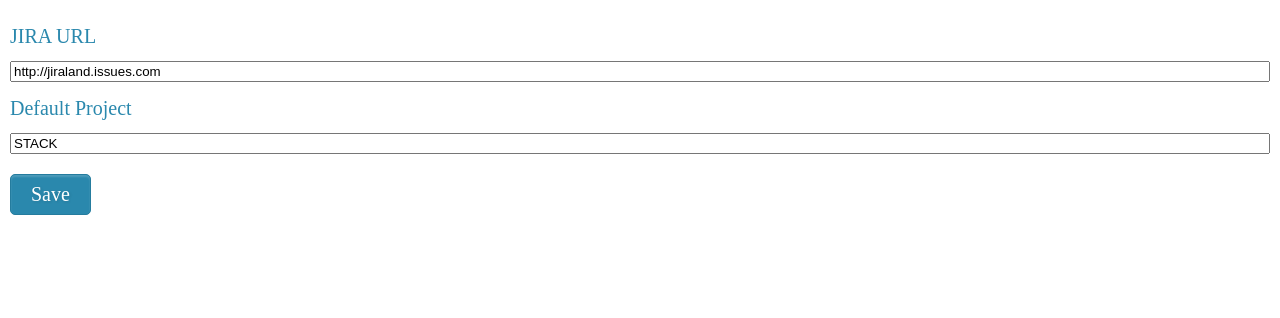
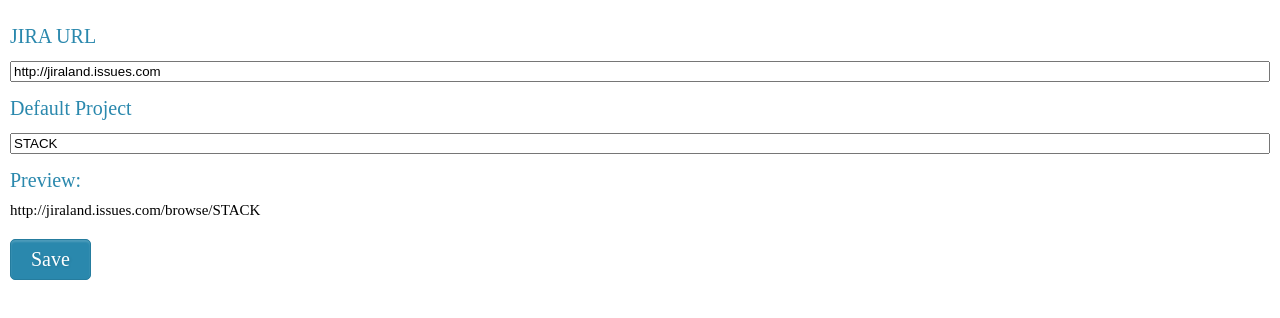
Before and after one commit to jjwong/open_jira_ticket_toolbar, a browser extension: page options.html in a window 1280 px wide. Both pictures are taken after a click on the button "Save". Drawn offline with Linux system fonts and the light colour scheme.

Commit message:
Add more error handling to options

```diff
--- a/css/options.css
+++ b/css/options.css
@@ -37,7 +37,6 @@
 
 #status {
   border-radius: 5px;
-  background-color: #dfe5e8;
   color: #33cc33;
   font-size: 25px;
   margin-top: 20px;
@@ -71,3 +70,9 @@
     background: linear-gradient(to bottom, #2D77A2 5%, #337DA8 100%);
     background-color: #28739E;
 }
+
+#ticketPreview {
+  margin-top: 5px;
+  color: #000;
+  font-size: 15px;
+}
--- a/js/options.js
+++ b/js/options.js
@@ -1,6 +1,23 @@
+function showErrorText(string) {
+  var displayStatus = document.getElementById('status');
+  displayStatus.style.color = "red";
+  displayStatus.innerText = string;
+  setTicketPreview("Invalid options set.");
+  throw "invalid";
+}
+
+function setTicketPreview(string) {
+  document.getElementById('ticketPreview').innerText = string;
+}
+
 function sanitizeURL() {
   // We are only removing the trailing slash for now.
   var input_url = document.getElementById('inputURL').value;
+
+  if (isBlank(input_url)) {
+    showErrorText("Please enter a URL!");
+  }
+
   var trailing_regex = new RegExp('\/+$', 'ig');
   var sanitized_url = input_url.replace(trailing_regex, "");
   return sanitized_url;
@@ -8,9 +25,17 @@
 
 function sanitizeProject() {
   var input_default_project = document.getElementById('inputDefaultProject').value;
+  if (isBlank(input_default_project)) {
+    showErrorText("Please enter a default project!");
+  }
   var only_text_regex = new RegExp('[a-z]+', 'i');
   var sanitized_project = input_default_project.match(only_text_regex);
   return sanitized_project[0].toUpperCase();
+}
+
+function isBlank(string) {
+  var trimString = string.trim();
+  return (!trimString || 0 === trimString.length)
 }
 
 // Saves options to chrome.storage.sync.
@@ -23,6 +48,7 @@
   }, function() {
     // Update status to let user know options were saved.
     var status = document.getElementById('status');
+    status.style.color = "#33cc33";
     status.textContent = 'Options saved.';
     setTimeout(function() {
       status.textContent = '';
@@ -41,6 +67,7 @@
   }, function(items) {
     document.getElementById('inputURL').value = items.useURL;
     document.getElementById('inputDefaultProject').value = items.useDefaultProject;
+    setTicketPreview(items.useURL + "/browse/" + items.useDefaultProject);
   });
 }
 
--- a/options.html
+++ b/options.html
@@ -14,7 +14,8 @@
     <label>Default Project</label>
     <input type="text" id="inputDefaultProject" placeholder="STACK">
 
-    <!-- TODO: Add expected form -->
+    <label>Preview:</label>
+    <div id="ticketPreview"></div>
     <div id="status"></div>
     <button id="save">Save</button>
 
```
Also changed, not shown: js/toolbar.js (line endings or trailing spaces), manifest.json.
